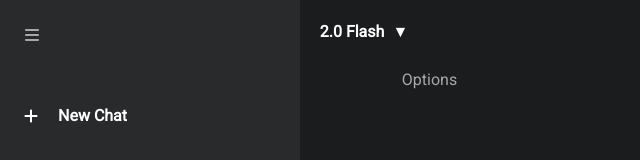
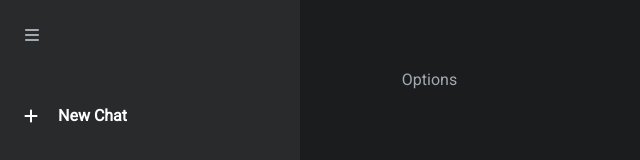
Before and after one commit to TheWilley/Gemini-Web-Interface, a React (Vite) app: page / in a window 1280 px wide. Shown: the top 160 px of the page, without its empty margins (0-640 px from the left). Built offline with nearby package versions, Linux system fonts and the light colour scheme.

Commit message:
fix: model is no longer shown in options view

```diff
--- a/src/view/Main.tsx
+++ b/src/view/Main.tsx
@@ -29,6 +29,7 @@
   return (
     <div className='relative flex w-full items-center justify-center'>
       <div className='absolute left-2 top-2'>
+        {!viewOptions && (
           <Dropdown
             options={models}
             onSelect={(selected) => {
@@ -36,6 +37,7 @@
             }}
             value={selectedModel.key}
           />
+        )}
       </div>
       <div className='flex h-screen w-full max-w-[840px] flex-col pl-3 pr-3 pt-12'>
         <div className='no-scrollbar flex-grow overflow-auto p-5'>
```
Lines whose indentation alone changed are shown as unchanged.
